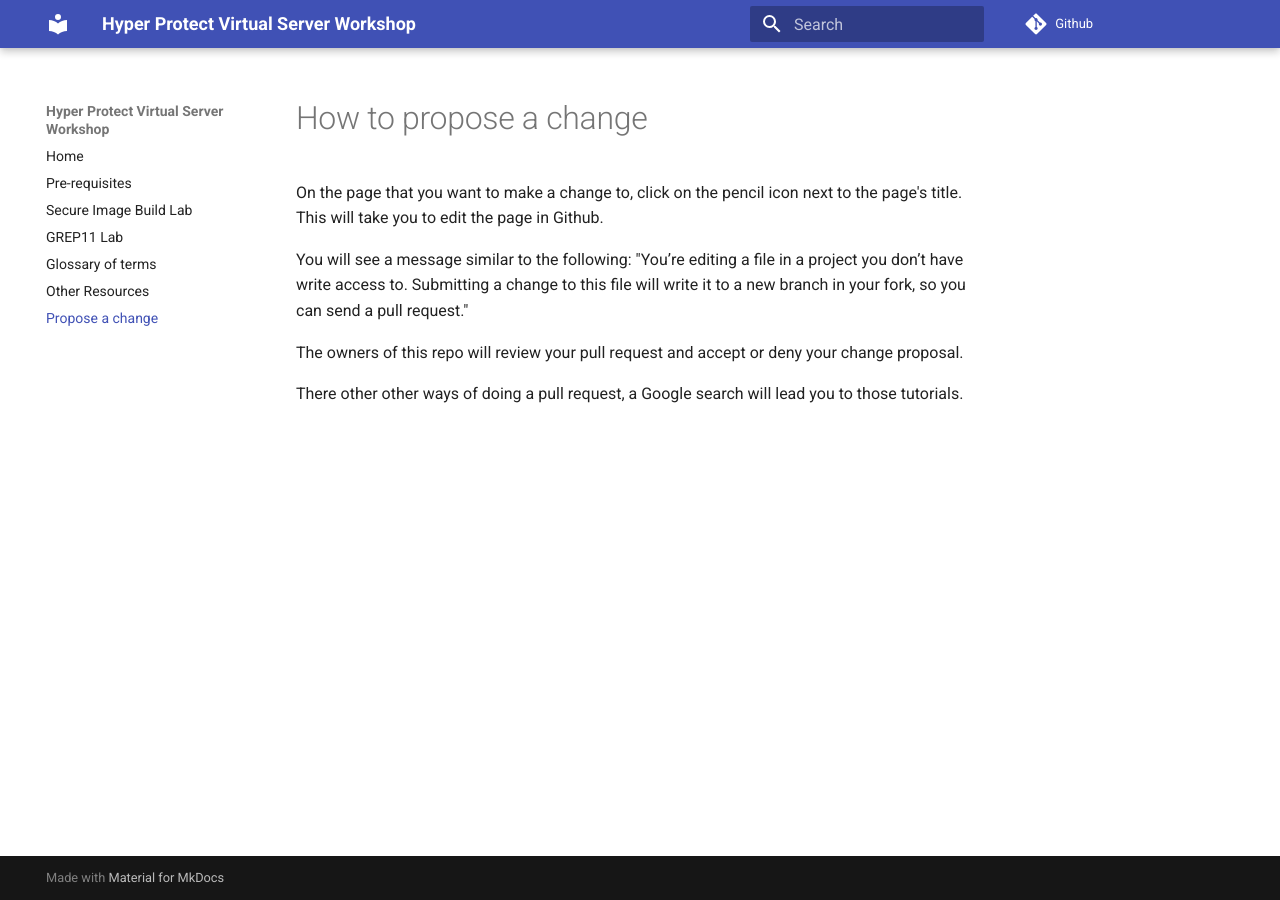
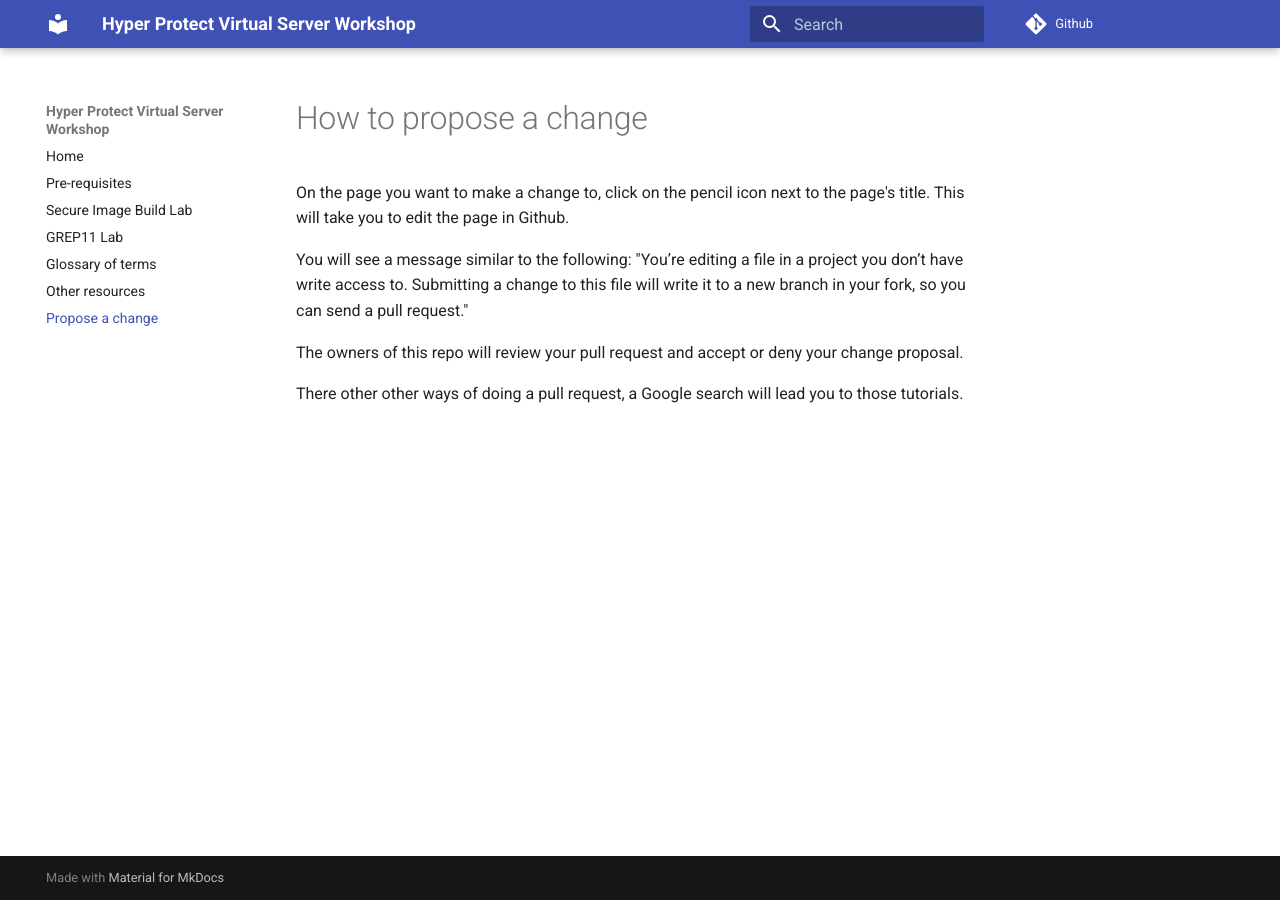
Before and after one commit to ibm-wsc/hyper-protect-virtual-servers-workshop, an MkDocs documentation site: the page built from docs/proposechange.md, in a window 1280 px wide. Built offline with MkDocs 1.6.1 and Material for MkDocs 9.7.7, drawn with Linux system fonts in a browser that asks for light colours.

```diff
--- a/docs/proposechange.md
+++ b/docs/proposechange.md
@@ -1,6 +1,6 @@
 # How to propose a change
 
-On the page that you want to make a change to, click on the pencil icon next to the page's title. This will take you to edit the page in Github.
+On the page you want to make a change to, click on the pencil icon next to the page's title. This will take you to edit the page in Github.
 
 You will see a message similar to the following: "You’re editing a file in a project you don’t have write access to. Submitting a change to this file will write it to a new branch in your fork, so you can send a pull request."
 
--- a/mkdocs.yml
+++ b/mkdocs.yml
@@ -7,7 +7,7 @@ nav:
     - Secure Image Build Lab: securebuild.md
     - GREP11 Lab: grep11.md
     - Glossary of terms: glossary.md
-    - Other Resources: resources.md
+    - Other resources: resources.md
     - Propose a change: proposechange.md
 
 theme: material
```
